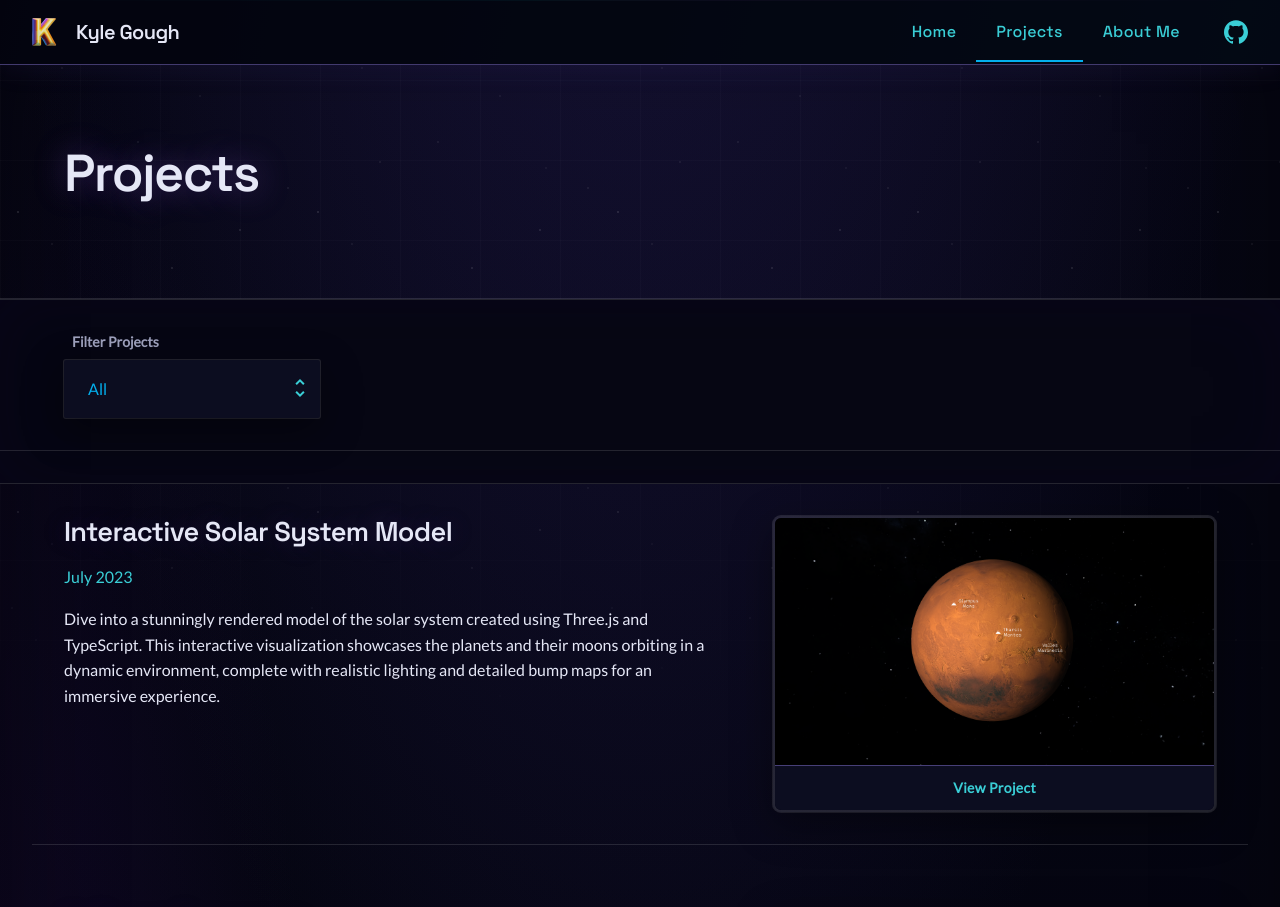
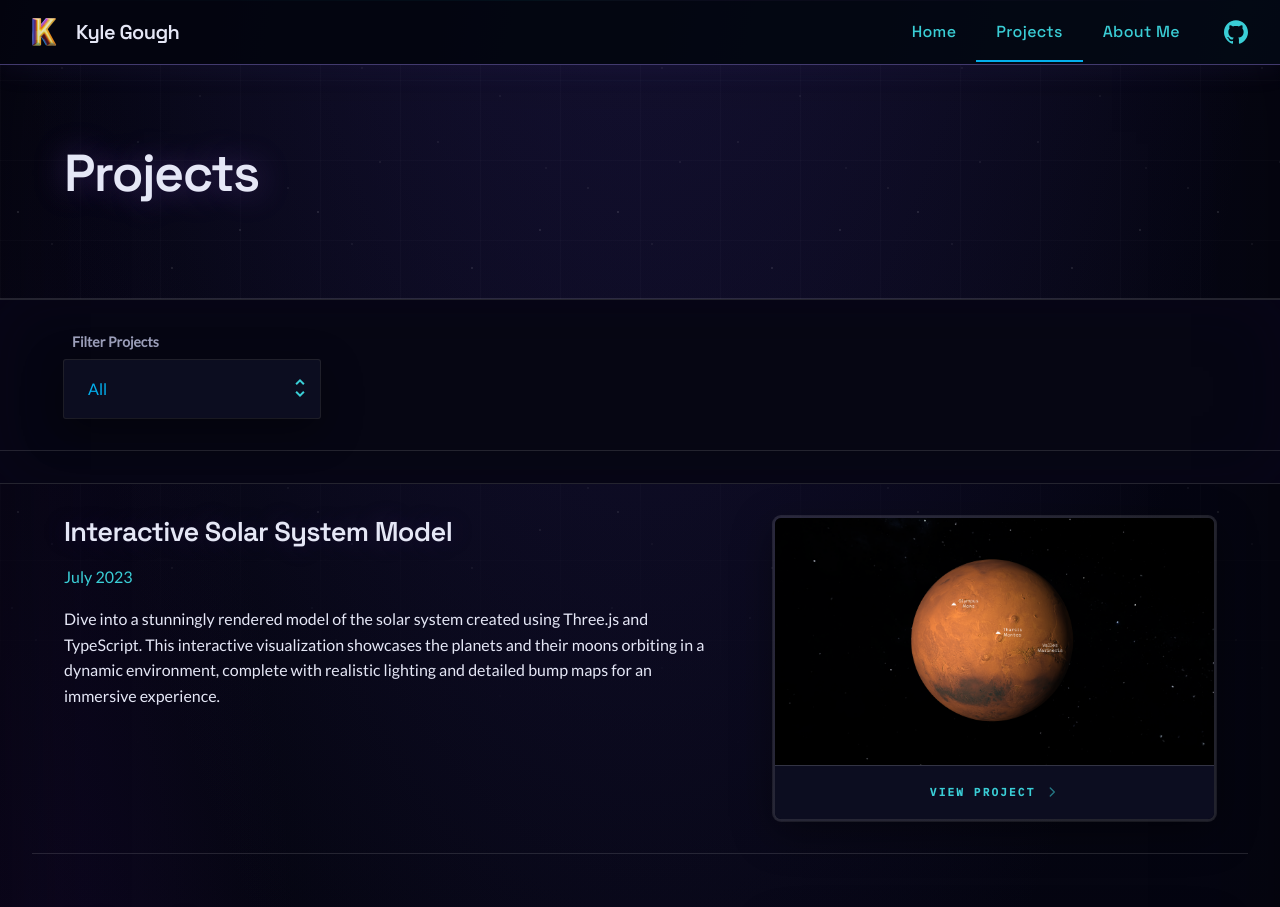
Before and after one commit to KyleGough/portfolio, a Next.js app: page /projects in a window 1280 px wide. Shown: the top 907 px of the page. Built offline with nearby package versions, Linux system fonts and the light colour scheme.

Commit message:
View project button

```diff
--- a/components/ProjectItem/ProjectItem.tsx
+++ b/components/ProjectItem/ProjectItem.tsx
@@ -37,9 +37,9 @@ export const ProjectItem: React.FC<ProjectItemProps> = ({
       <div className="col-span-12 lg:col-span-5 text-center -mb-8">
         <Link
           href={link}
-          className="group mx-auto block w-full max-w-md lg:max-w-none focus-visible:outline-none focus-visible:ring-2 focus-visible:ring-link-hover focus-visible:ring-offset-2 focus-visible:ring-offset-background rounded-lg"
+          className="project-item-link group mx-auto block w-full max-w-md rounded-lg focus-visible:outline-none focus-visible:ring-2 focus-visible:ring-link-hover focus-visible:ring-offset-2 focus-visible:ring-offset-background lg:max-w-none"
         >
-          <div className="overflow-hidden rounded-lg border-2 border-white shadow">
+          <div className="project-item-card overflow-hidden rounded-lg border-2 border-white shadow transition-shadow duration-300 ease-[cubic-bezier(0.22,1,0.36,1)] motion-reduce:transition-none">
             <div className="relative">
               <Image
                 className="block h-auto w-full"
@@ -54,8 +54,22 @@ export const ProjectItem: React.FC<ProjectItemProps> = ({
                 <Image src={logo.src} alt={logo.alt} width={30} height={30} />
               </div>
             </div>
-            <div className="border-t border-white/25 bg-background px-4 py-3 text-sm font-semibold tracking-wide text-link transition-colors group-hover:text-link-hover group-focus-visible:text-link-hover">
-              View Project
+            <div className="project-item-cta relative flex items-center justify-center gap-2.5 border-t border-white/25 bg-background px-5 py-3.5 font-mono text-[0.6875rem] font-semibold uppercase tracking-[0.2em] text-link transition-[color,box-shadow] duration-300 ease-[cubic-bezier(0.22,1,0.36,1)] motion-reduce:transition-none group-hover:text-link-hover group-focus-visible:text-link-hover">
+              <span>View project</span>
+              <svg
+                aria-hidden
+                className="h-3.5 w-3.5 shrink-0 opacity-55 transition-[transform,opacity] duration-300 ease-[cubic-bezier(0.22,1,0.36,1)] motion-reduce:transition-none motion-safe:group-hover:translate-x-1 motion-safe:group-focus-visible:translate-x-1 motion-safe:group-hover:opacity-100 motion-safe:group-focus-visible:opacity-100"
+                viewBox="0 0 24 24"
+                fill="none"
+                stroke="currentColor"
+                strokeWidth={2.25}
+              >
+                <path
+                  strokeLinecap="round"
+                  strokeLinejoin="round"
+                  d="M9 5l7 7-7 7"
+                />
+              </svg>
             </div>
           </div>
         </Link>
--- a/styles/space-gothic.css
+++ b/styles/space-gothic.css
@@ -474,6 +474,42 @@ nav[aria-label='Main'] .slide-in a:focus {
   color: var(--gothic-cyan) !important;
 }
 
+/* ProjectItem row card: rim + glow on hover only (no translate; card stays put) */
+.app-space-gothic a.project-item-link .project-item-card {
+  transition: box-shadow 0.3s cubic-bezier(0.22, 1, 0.36, 1);
+}
+@media (prefers-reduced-motion: no-preference) {
+  .app-space-gothic a.project-item-link:hover .project-item-card,
+  .app-space-gothic a.project-item-link:focus-visible .project-item-card {
+    box-shadow:
+      0 0 0 1px oklch(100% 0 0 / 0.2),
+      0 0 36px oklch(58% 0.14 200 / 0.22),
+      0 20px 52px oklch(0% 0 0 / 0.55) !important;
+  }
+}
+@media (prefers-reduced-motion: reduce) {
+  .app-space-gothic a.project-item-link .project-item-card {
+    transition: none;
+  }
+}
+
+.app-space-gothic a.project-item-link .project-item-cta {
+  font-family: 'IBM Plex Mono', ui-monospace, monospace !important;
+  letter-spacing: 0.2em !important;
+  border-top-color: oklch(100% 0 0 / 0.16) !important;
+  transition:
+    color 0.28s cubic-bezier(0.22, 1, 0.36, 1),
+    box-shadow 0.28s cubic-bezier(0.22, 1, 0.36, 1) !important;
+}
+
+.app-space-gothic a.project-item-link:hover .project-item-cta,
+.app-space-gothic a.project-item-link:focus-visible .project-item-cta {
+  color: var(--gothic-magenta) !important;
+  box-shadow:
+    inset 0 1px 0 0 oklch(100% 0 0 / 0.1),
+    inset 0 -28px 40px -18px oklch(48% 0.16 310 / 0.14) !important;
+}
+
 /* bg-circuits: replace mauve circuit pattern with void haze */
 .app-space-gothic .bg-circuits,
 .app-space-gothic [class~='bg-circuits'] {
```
